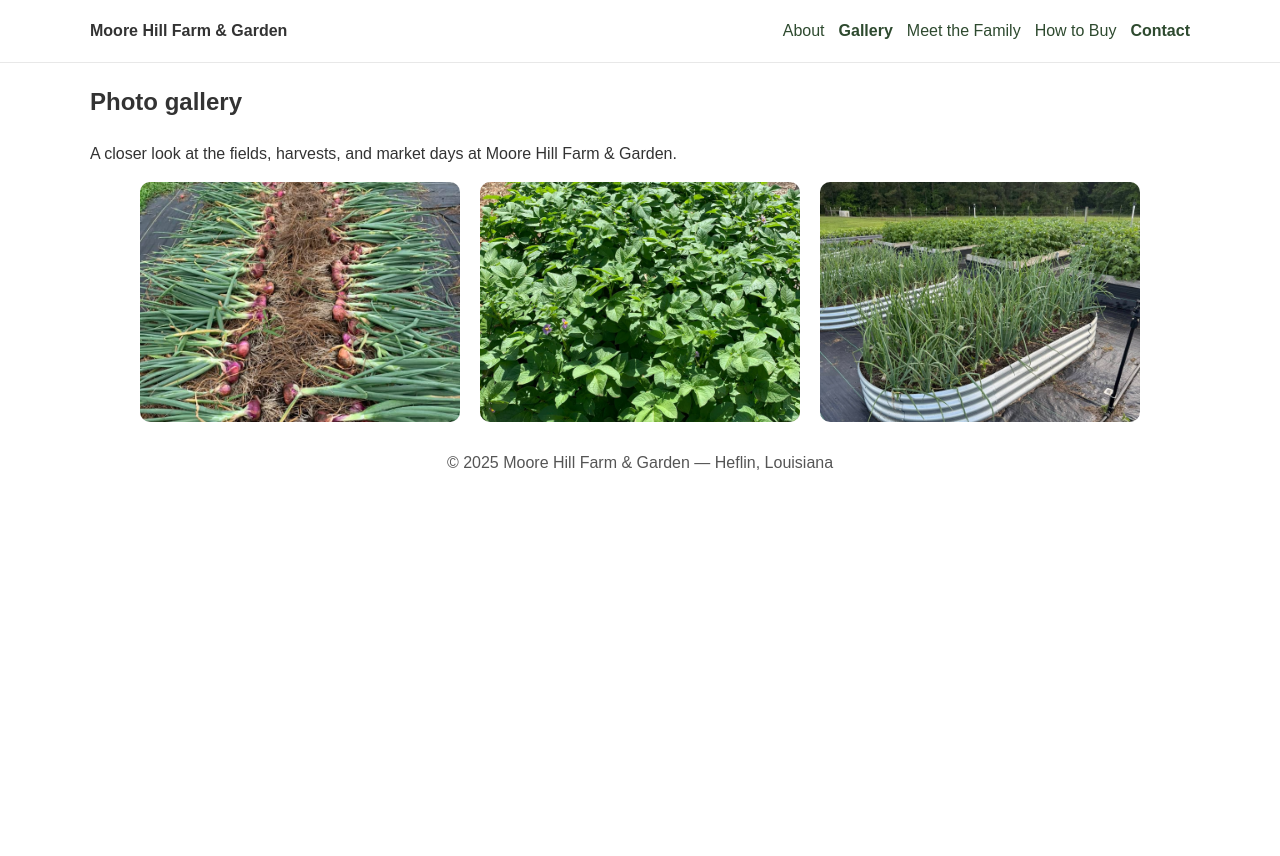
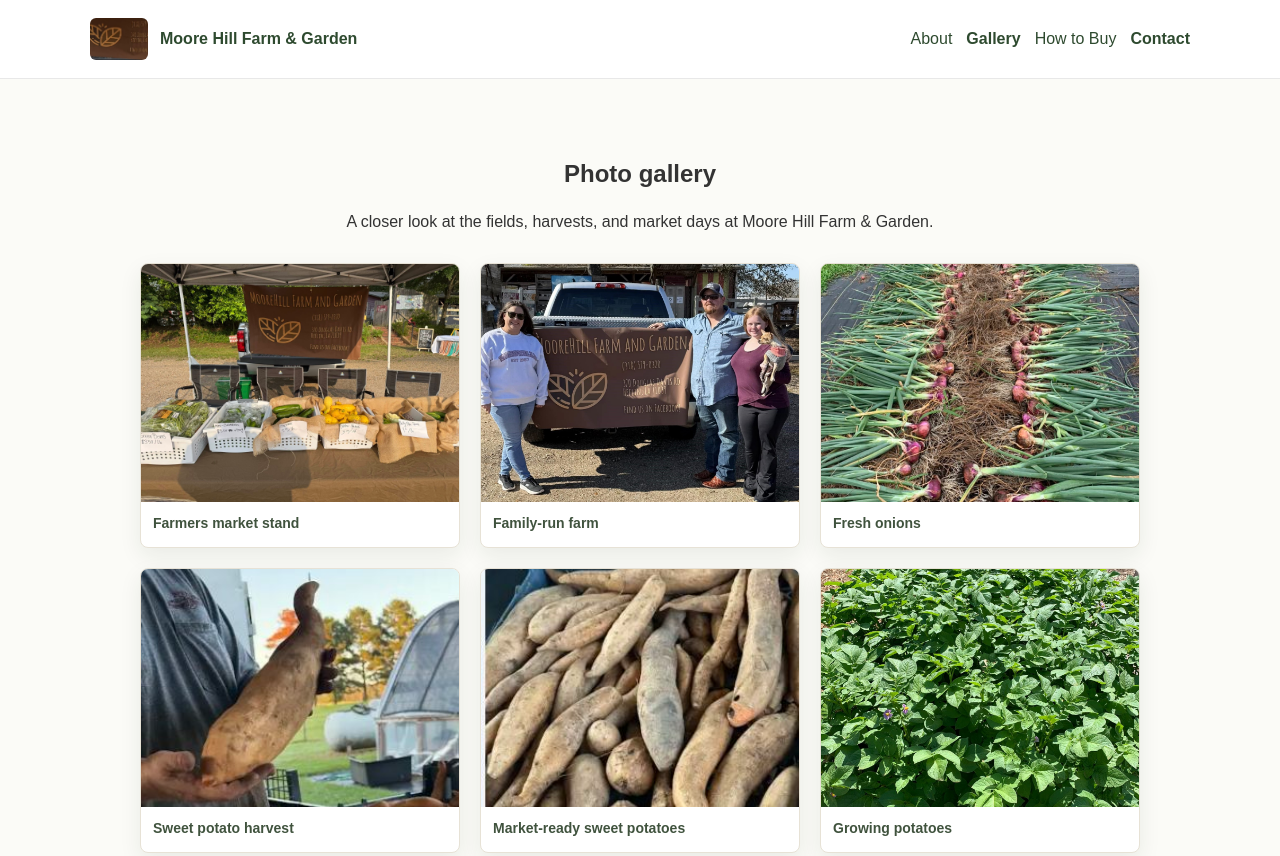
Before and after one commit to Kekemo1018/moore-hill-farm, a plain HTML site: page gallery.html in a window 1280 px wide. Shown: the top 856 px of the page. Before the commit the page ends 800 px from the top, so only its background shows below. Drawn offline with Linux system fonts and the light colour scheme.

Commit message:
Add logo and gallery photos

```diff
--- a/gallery.html
+++ b/gallery.html
@@ -39,12 +39,14 @@
   <!-- NAV (same as main site but Gallery link highlighted) -->
   <header class="site-header">
     <div class="container nav">
-      <div class="logo-text">Moore Hill Farm & Garden</div>
+      <a href="index.html" class="brand-link" aria-label="Moore Hill Farm and Garden home">
+        <img src="images/brand/moore-hill-logo.jpg" alt="" class="brand-mark">
+        <span>Moore Hill Farm &amp; Garden</span>
+      </a>
 
-      <nav class="nav-links">
+      <nav class="nav-links" aria-label="Main navigation">
         <a href="index.html#about">About</a>
         <a href="gallery.html" style="font-weight:600;">Gallery</a>
-        <a href="index.html#family">Meet the Family</a>
         <a href="index.html#how-to-buy">How to Buy</a>
         <a href="index.html#contact" class="nav-cta">Contact</a>
       </nav>
@@ -58,11 +60,35 @@
         <p>A closer look at the fields, harvests, and market days at Moore Hill Farm &amp; Garden.</p>
       </div>
 
-      <div class="gallery-grid fade-up delay-1">
-        <img src="moore produce 1.jpg" alt="Fresh onions laid out to cure" />
-        <img src="Moore produce 2.jpg" alt="Raised beds full of crops" />
-        <img src="Moore small crops.jpg" alt="Greens and vegetables growing" />
-        <!-- Add more <img> tags here as you put more photos into images/ -->
+      <div class="gallery-grid gallery-page-grid fade-up delay-1">
+        <figure>
+          <img src="images/gallery/market-stand.jpg" alt="Moore Hill Farm and Garden produce at a farmers market stand" />
+          <figcaption>Farmers market stand</figcaption>
+        </figure>
+        <figure>
+          <img src="images/gallery/farm-family.jpg" alt="The Moore Hill Farm and Garden family standing with their farm sign" />
+          <figcaption>Family-run farm</figcaption>
+        </figure>
+        <figure>
+          <img src="images/gallery/fresh-onions.jpg" alt="Fresh onions laid out to cure after harvest" />
+          <figcaption>Fresh onions</figcaption>
+        </figure>
+        <figure>
+          <img src="images/gallery/sweet-potato-harvest.jpg" alt="A freshly harvested sweet potato held in front of the garden" />
+          <figcaption>Sweet potato harvest</figcaption>
+        </figure>
+        <figure>
+          <img src="images/gallery/sweet-potato-basket.jpg" alt="A basket filled with fresh sweet potatoes" />
+          <figcaption>Market-ready sweet potatoes</figcaption>
+        </figure>
+        <figure>
+          <img src="images/gallery/potato-plants.jpg" alt="Healthy potato plants growing in a garden bed" />
+          <figcaption>Growing potatoes</figcaption>
+        </figure>
+        <figure>
+          <img src="images/gallery/raised-beds.jpg" alt="Raised garden beds full of green crops" />
+          <figcaption>Raised beds</figcaption>
+        </figure>
       </div>
     </div>
   </section>
@@ -74,7 +100,7 @@
   <!-- Lightbox -->
   <div class="lightbox" id="lightbox">
     <span class="lightbox-close" id="lightbox-close">&times;</span>
-    <img id="lightbox-img" src="" alt="Full size" />
+    <img id="lightbox-img" alt="Full size" />
   </div>
 
   <script>
--- a/style.css
+++ b/style.css
@@ -43,6 +43,15 @@
     max-width: 760px;
 }
 
+.hero-logo {
+    width: min(280px, 80%);
+    height: 126px;
+    object-fit: cover;
+    border-radius: 8px;
+    margin: 0 auto 20px;
+    box-shadow: 0 12px 30px rgba(0, 0, 0, 0.28);
+}
+
 .hero h1 {
     font-size: clamp(34px, 8vw, 48px);
     color: #fff;
@@ -78,6 +87,8 @@
 .site-header {
     background: #fff;
     border-bottom: 1px solid #e8e8e8;
+    position: relative;
+    z-index: 10;
 }
 
 .nav {
@@ -88,8 +99,21 @@
     padding: 18px 0;
 }
 
-.logo-text {
+.brand-link {
+    color: #2e4a2f;
+    display: inline-flex;
+    align-items: center;
+    gap: 12px;
     font-weight: 700;
+    min-width: 0;
+}
+
+.brand-mark {
+    width: 58px;
+    height: 42px;
+    border-radius: 6px;
+    object-fit: cover;
+    flex: 0 0 auto;
 }
 
 .nav-links {
@@ -152,6 +176,11 @@
     padding: 50px 5%;
 }
 
+.gallery-sub {
+    margin: 0 auto 28px;
+    max-width: 640px;
+}
+
 .gallery-grid {
     display: flex;
     flex-wrap: wrap;
@@ -164,6 +193,60 @@
     aspect-ratio: 4 / 3;
     object-fit: cover;
     border-radius: 10px;
+}
+
+.preview-grid img {
+    width: min(23%, 260px);
+}
+
+.gallery-actions {
+    margin-top: 28px;
+}
+
+.section {
+    padding: 56px 0;
+}
+
+.section-light {
+    background: #fbfbf7;
+}
+
+.section-header {
+    margin: 0 auto 28px;
+    max-width: 720px;
+    text-align: center;
+}
+
+.section-header h2 {
+    margin-bottom: 8px;
+}
+
+.gallery-page-grid {
+    align-items: stretch;
+}
+
+.gallery-page-grid figure {
+    margin: 0;
+    width: min(30%, 320px);
+    background: #fff;
+    border: 1px solid #e7e2d6;
+    border-radius: 8px;
+    overflow: hidden;
+    box-shadow: 0 8px 22px rgba(31, 46, 31, 0.08);
+}
+
+.gallery-page-grid img {
+    width: 100%;
+    border-radius: 0;
+    cursor: zoom-in;
+}
+
+.gallery-page-grid figcaption {
+    padding: 10px 12px 12px;
+    color: #40533e;
+    font-size: 14px;
+    font-weight: 700;
+    text-align: left;
 }
 
 /* BUY SECTION */
@@ -249,8 +332,14 @@
         grid-template-columns: 1fr;
     }
 
-    .gallery-grid img {
+    .gallery-grid img,
+    .gallery-page-grid figure {
         width: 100%;
+    }
+
+    .hero-logo {
+        height: 104px;
+        width: min(260px, 88%);
     }
 
     .contact {
```
Also changed, not shown: index.html (+30 -7 lines), images/brand/moore-hill-logo.jpg (added), images/gallery/farm-family.jpg (added), images/gallery/fresh-onions.jpg (added), images/gallery/market-stand.jpg (added), images/gallery/potato-plants.jpg (added), images/gallery/raised-beds.jpg (added), images/gallery/sweet-potato-basket.jpg (added), images/gallery/sweet-potato-harvest.jpg (added), 1 other file.
